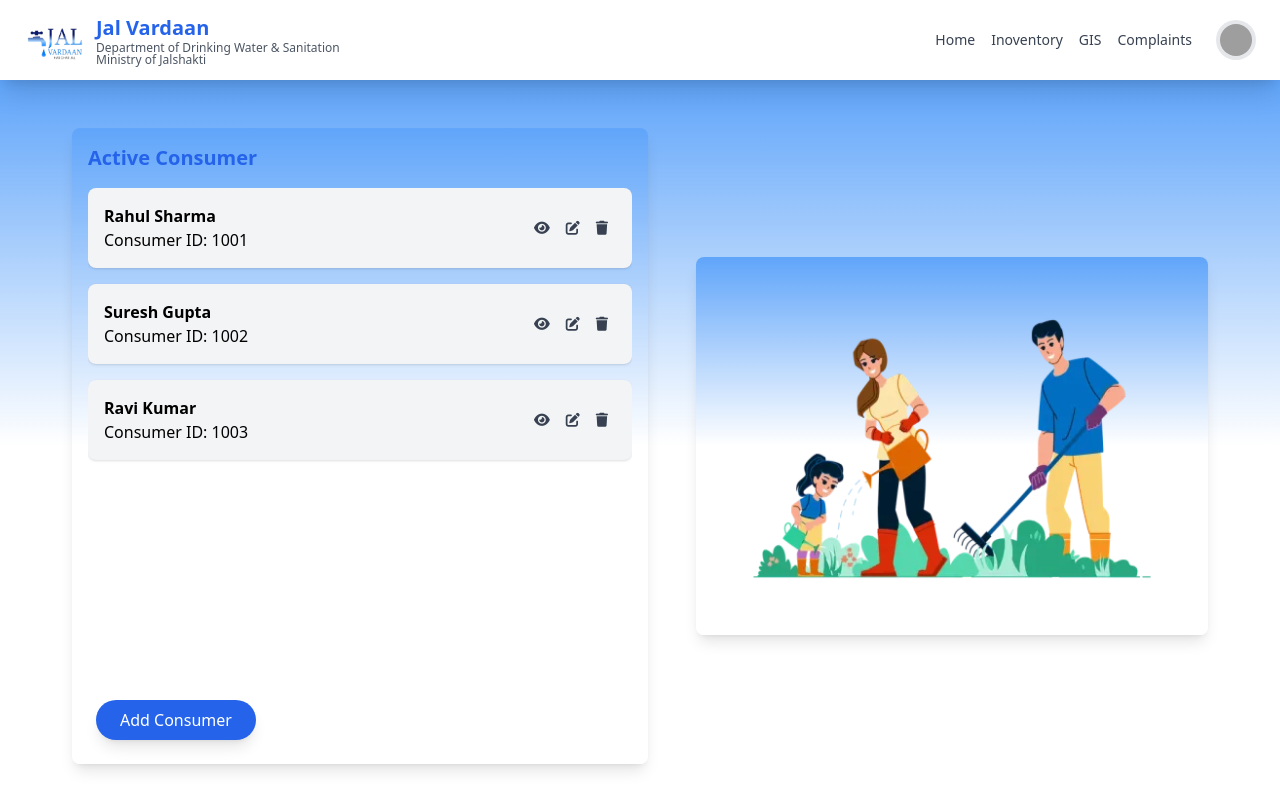
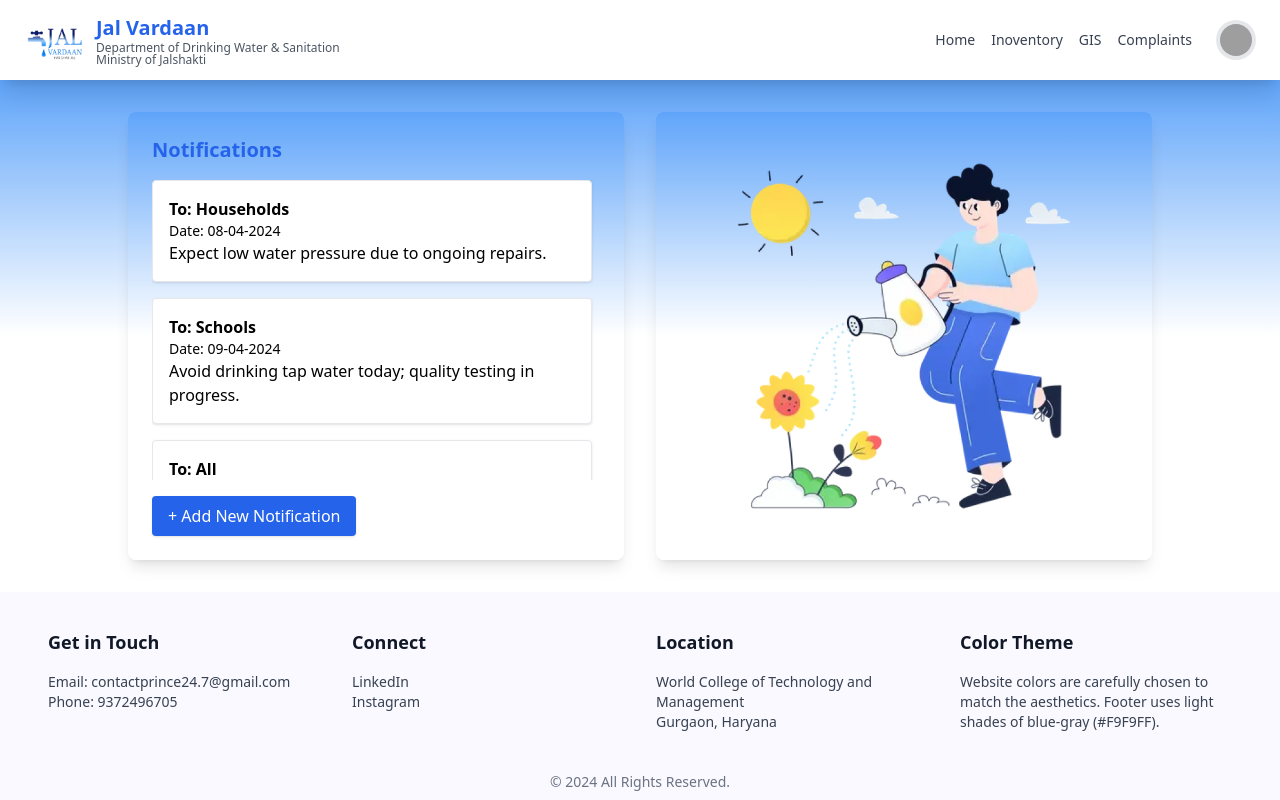
Before and after one commit to princegethub/Jal-Vardaan, a React (Vite) app: page / in a window 1280 px wide. Shown: the top 800 px of the page. Built offline with nearby package versions, Linux system fonts and the light colour scheme; grey boxes are pictures that could not be loaded; a web font is replaced by a local one.

Commit message:
Push Notification Done

```diff
--- a/src/App.jsx
+++ b/src/App.jsx
@@ -3,13 +3,15 @@ import Navbar from './components/GPS Components/Navbar_GPS'
 import Footer_PHED from './components/FooterLoginKeBaadWala'
 import Dashboard_Gps from './components/GPS Components/Dashboard_Gps'
 import ManageConsumer from './components/GPS Components/MangeConsumerPage'
+import PushNotificationPage from './components/GPS Components/PushNotificationPage'
 
 function App() {
   return (
     <div>
       <Navbar/>
       {/* <Dashboard_Gps/> */}
-      <ManageConsumer/>
+      {/* <ManageConsumer/> */}
+      <PushNotificationPage/>
       <Footer_PHED/>
     </div>
   )
--- /dev/null
+++ b/src/components/GPS Components/PushNotificationPage.jsx
@@ -0,0 +1,145 @@
+import React, { useState } from "react";
+import ListIllustration from "../../assets/GPS/list-illustration.png"; // Replace with your illustration path
+import FormIllustration from "../../assets/GPS/form-illustration.png"; // Replace with your illustration path
+
+const PushNotificationPage = () => {
+  const [isFormVisible, setIsFormVisible] = useState(false);
+
+  const toggleView = () => {
+    setIsFormVisible((prev) => !prev);
+  };
+
+  return (
+    <div className="flex flex-col lg:flex-row bg-gradient-to-b from-blue-400 via-white to-white shadow-lg py-8 h-auto">
+      <div className="w-[90vw] flex flex-col sm:flex-row gap-8 mx-auto sm:w-[80vw]">
+        {/* Left Section */}
+        <div className="w-full sm:w-[90%] lg:w-1/2 rounded-lg flex justify-center bg-gradient-to-b from-blue-400 via-white to-white items-center p-6 shadow-lg">
+          {isFormVisible ? (
+           <div className="flex justify-center items-center w-full h-full">
+           <p className="block sm:hidden text-center text-gray-800 text-xl font-bold">
+             Push Notification
+           </p>
+           <img
+             src={FormIllustration}
+             alt="Form Illustration"
+             className="hidden sm:block w-[400px] h-auto"
+           />
+         </div>
+          ) : (
+            <div className="space-y-4 w-full">
+              <h2 className="text-xl font-bold text-blue-600">Notifications</h2>
+              {/* Scrollable list */}
+              <ul className="space-y-4 overflow-y-auto max-h-[300px] pr-2">
+                {[
+                  {
+                    to: "Households",
+                    date: "08-04-2024",
+                    text: "Expect low water pressure due to ongoing repairs.",
+                  },
+                  {
+                    to: "Schools",
+                    date: "09-04-2024",
+                    text: "Avoid drinking tap water today; quality testing in progress.",
+                  },
+                  {
+                    to: "All",
+                    date: "16-10-2024",
+                    text: "Please conserve water; limited supply due to low reservoirs levels.",
+                  },
+                  {
+                    to: "Parks",
+                    date: "22-11-2024",
+                    text: "Water sprinklers will be turned off for maintenance.",
+                  },
+                ].map((item, index) => (
+                  <li
+                    key={index}
+                    className="p-4 bg-white rounded shadow border border-gray-200"
+                  >
+                    <p className="font-bold">{`To: ${item.to}`}</p>
+                    <p className="text-sm">{`Date: ${item.date}`}</p>
+                    <p>{item.text}</p>
+                  </li>
+                ))}
+              </ul>
+              <button
+                onClick={toggleView}
+                className="mt-4 bg-blue-600 text-white py-2 px-4 rounded shadow hover:bg-blue-700"
+              >
+                + Add New Notification
+              </button>
+            </div>
+          )}
+        </div>
+
+        {/* Right Section */}
+        <div className="w-full sm:w-[90%] lg:w-1/2 flex justify-center bg-gradient-to-b from-blue-400 via-white to-white shadow-lg items-center p-6 rounded-lg">
+          {isFormVisible ? (
+            <form className="space-y-4 w-full max-w-md">
+              <h2 className="text-xl font-bold text-blue-600">
+                Push Notification
+              </h2>
+              <div>
+                <label className="block font-bold mb-2">Category:</label>
+                <select
+                  name="category"
+                  className="w-full border border-gray-300 rounded p-2"
+                >
+                  <option>Select your category</option>
+                  <option value="households">Households</option>
+                  <option value="schools">Schools</option>
+                  <option value="all">All</option>
+                </select>
+              </div>
+              <div>
+                <label className="block font-bold mb-2">Consumer ID:</label>
+                <input
+                  type="text"
+                  name="consumerId"
+                  className="w-full border border-gray-300 rounded p-2"
+                />
+              </div>
+              <div>
+                <label className="block font-bold mb-2">Message:</label>
+                <textarea
+                  name="message"
+                  rows="4"
+                  className="w-full border border-gray-300 rounded p-2"
+                ></textarea>
+              </div>
+              <div className="flex justify-between">
+                <button
+                  type="submit"
+                  className="bg-blue-600 text-white py-2 px-4 rounded shadow hover:bg-blue-700"
+                >
+                  Submit
+                </button>
+                <button
+                  type="button"
+                  onClick={toggleView}
+                  className="bg-gray-200 text-black py-2 px-4 rounded shadow hover:bg-gray-300"
+                >
+                  Back
+                </button>
+              </div>
+            </form>
+          ) : (
+            <div className="flex justify-center items-center w-full h-full">
+              <p className="block sm:hidden text-center text-gray-800 text-xl font-bold">
+                Push Notification
+              </p>
+              <img
+                src={ListIllustration}
+                alt="List Illustration"
+                className="hidden sm:block w-[400px] h-auto"
+              />
+            </div>
+          )}
+        </div>
+
+      </div>
+    </div>
+  );
+};
+
+export default PushNotificationPage;
```
Also changed, not shown: src/assets/GPS/form-illustration.png (added), src/assets/GPS/list-illustration.png (added).
